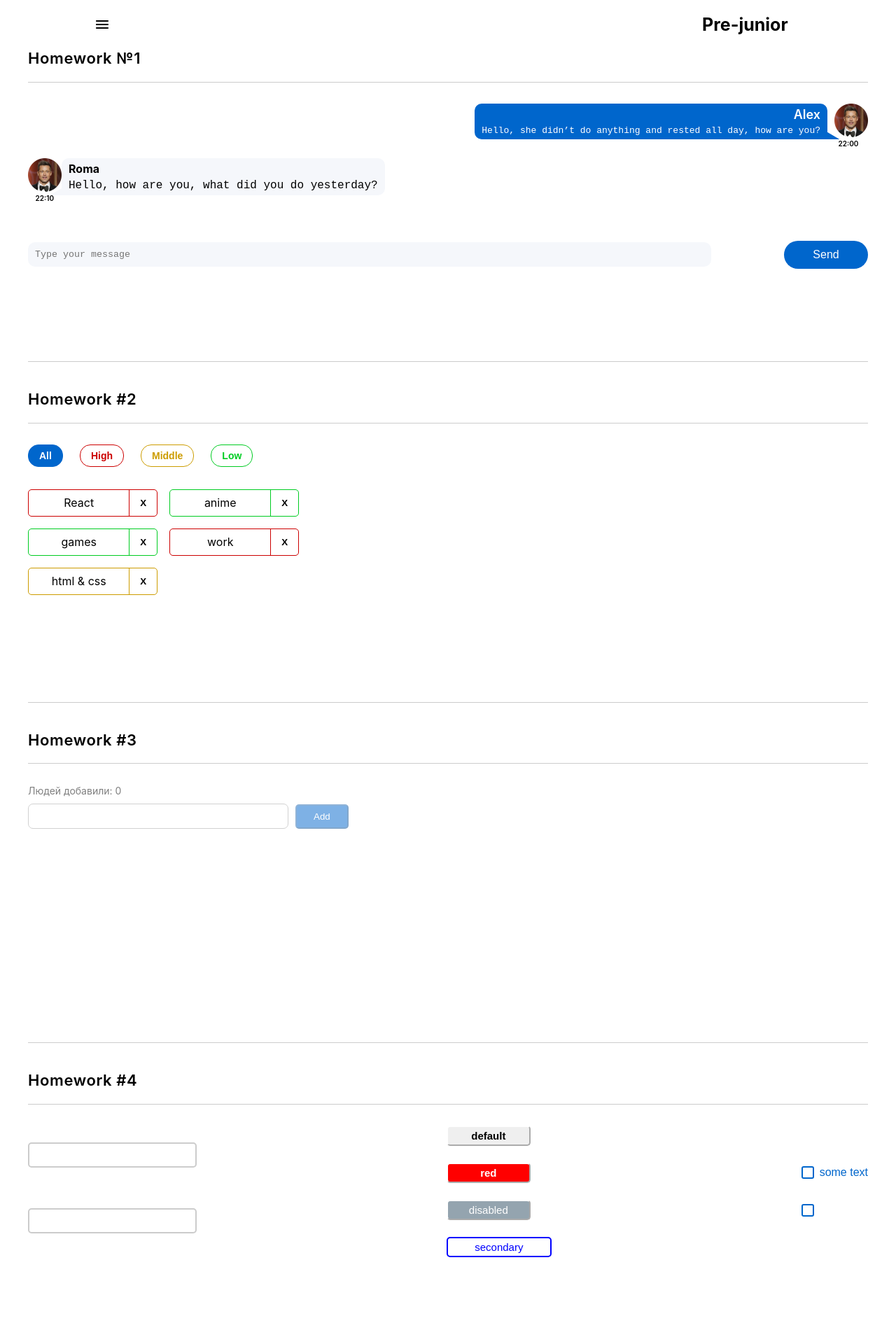
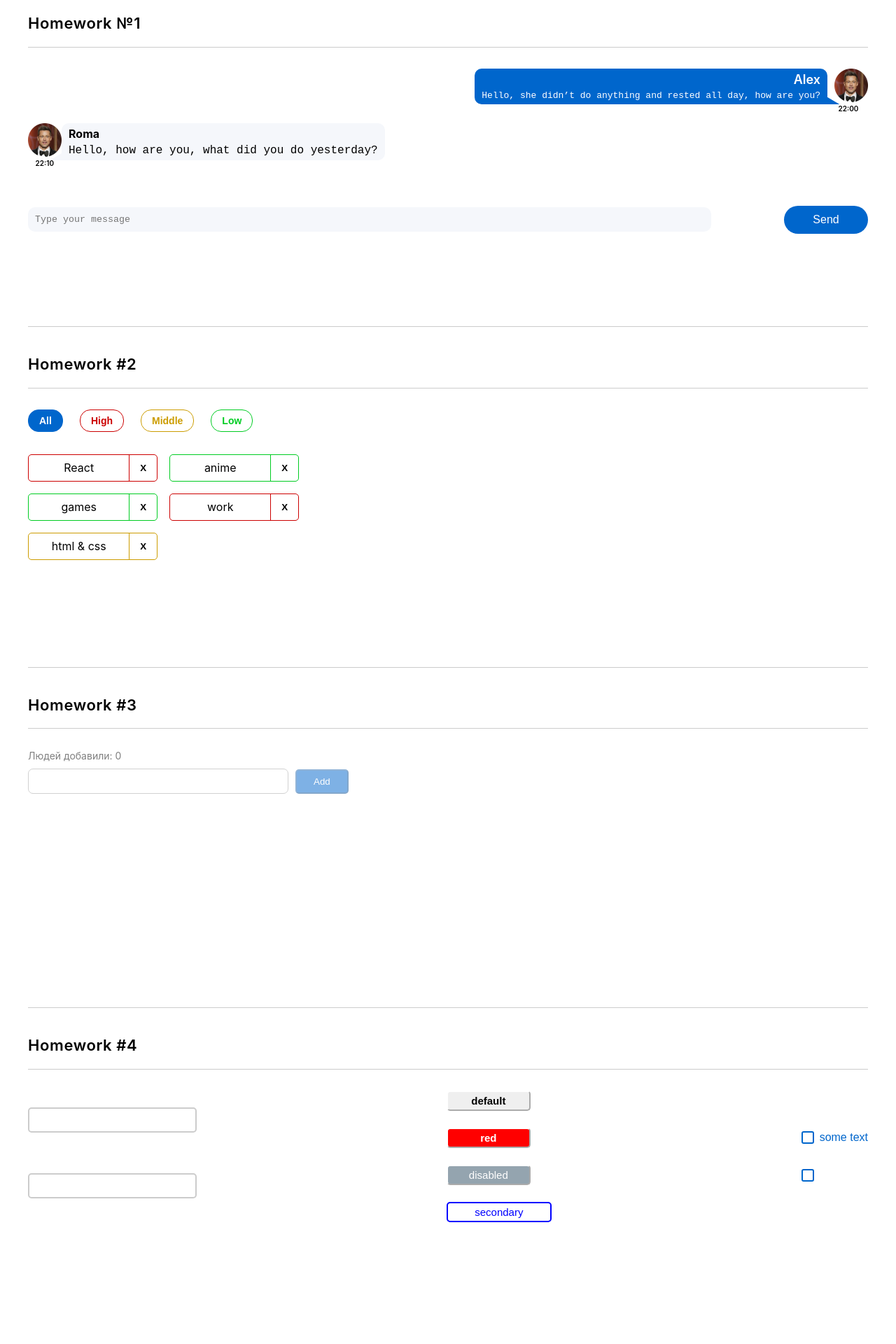
Before and after one commit to Kolibri2048/MessageSendTask, a React (Create React App) app: page / in a window 1280 px wide. Before the commit this address led to /#/pre-junior. Shown: the top 1920 px of the page at 70% size. Built offline with nearby package versions, Linux system fonts and the light colour scheme.

Commit message:
HW5 Test

```diff
--- a/src/s1-main/App.tsx
+++ b/src/s1-main/App.tsx
@@ -9,15 +9,15 @@ import HW5 from "../s2-homeworks/hw05/HW5";
 function App() {
     return (
         <div className={s.App}>
-            {/*<HW1/>*/}
-            {/*/!*раскомментировать по ходу выполнения*!/*/}
-            {/*<HW2/>*/}
-            {/*<HW3/>*/}
-            {/*<HW4/>*/}
+            <HW1/>
+            {/*раскомментировать по ходу выполнения*/}
+            <HW2/>
+            <HW3/>
+            <HW4/>
 
 
             {/*при выполнении дз 5 и более - закомментировать здесь дз 1-4, так как они есть внутри дз 5*/}
-            <HW5/>
+            {/*<HW5/>*/}
         </div>
     )
 }
--- a/src/s2-homeworks/hw04/common/c1-SuperInputText/SuperInputText.module.css
+++ b/src/s2-homeworks/hw04/common/c1-SuperInputText/SuperInputText.module.css
@@ -27,3 +27,7 @@
     font-size: 14px;
     margin-top: 10px;
 }
+
+.superInput {
+
+}
```
